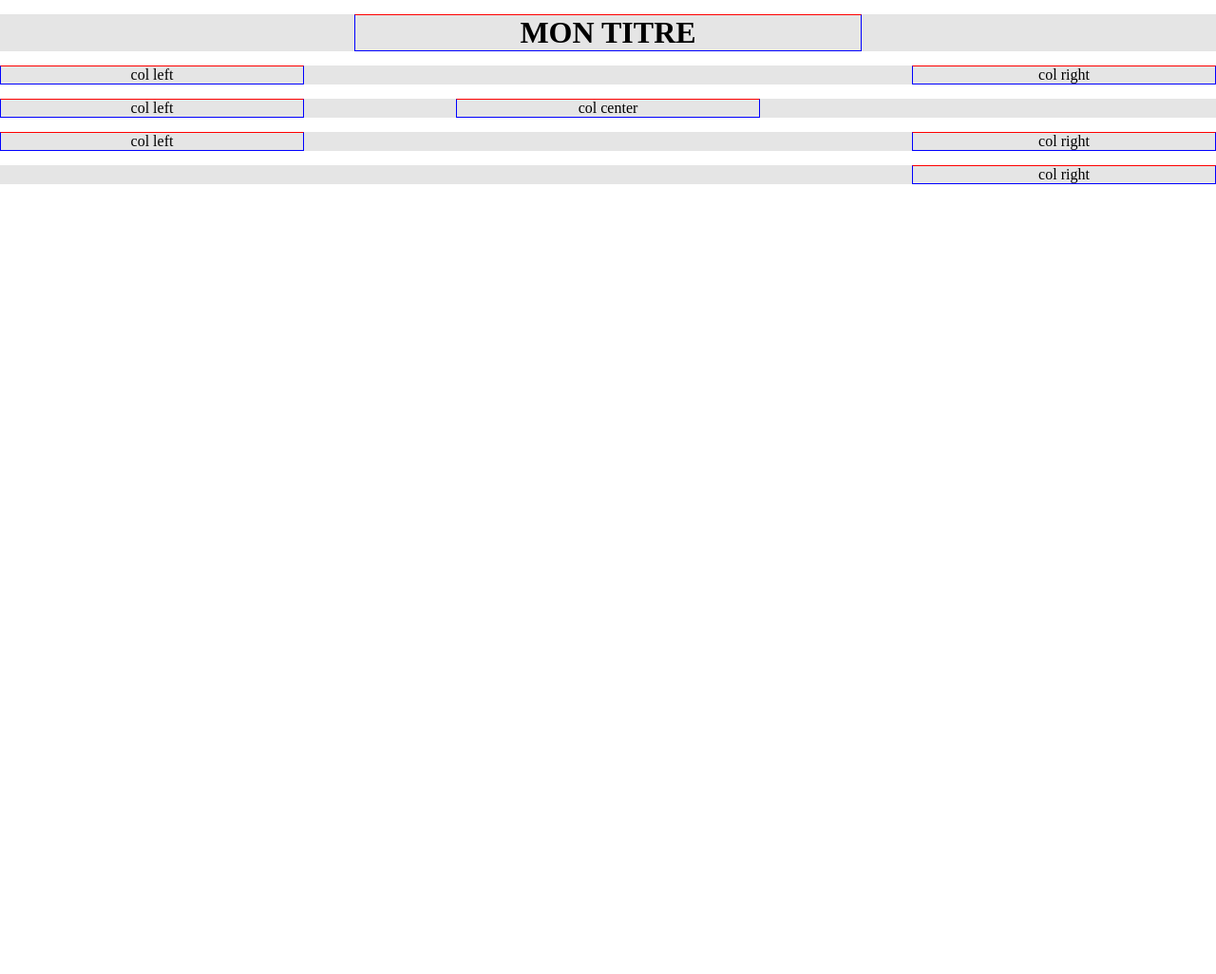
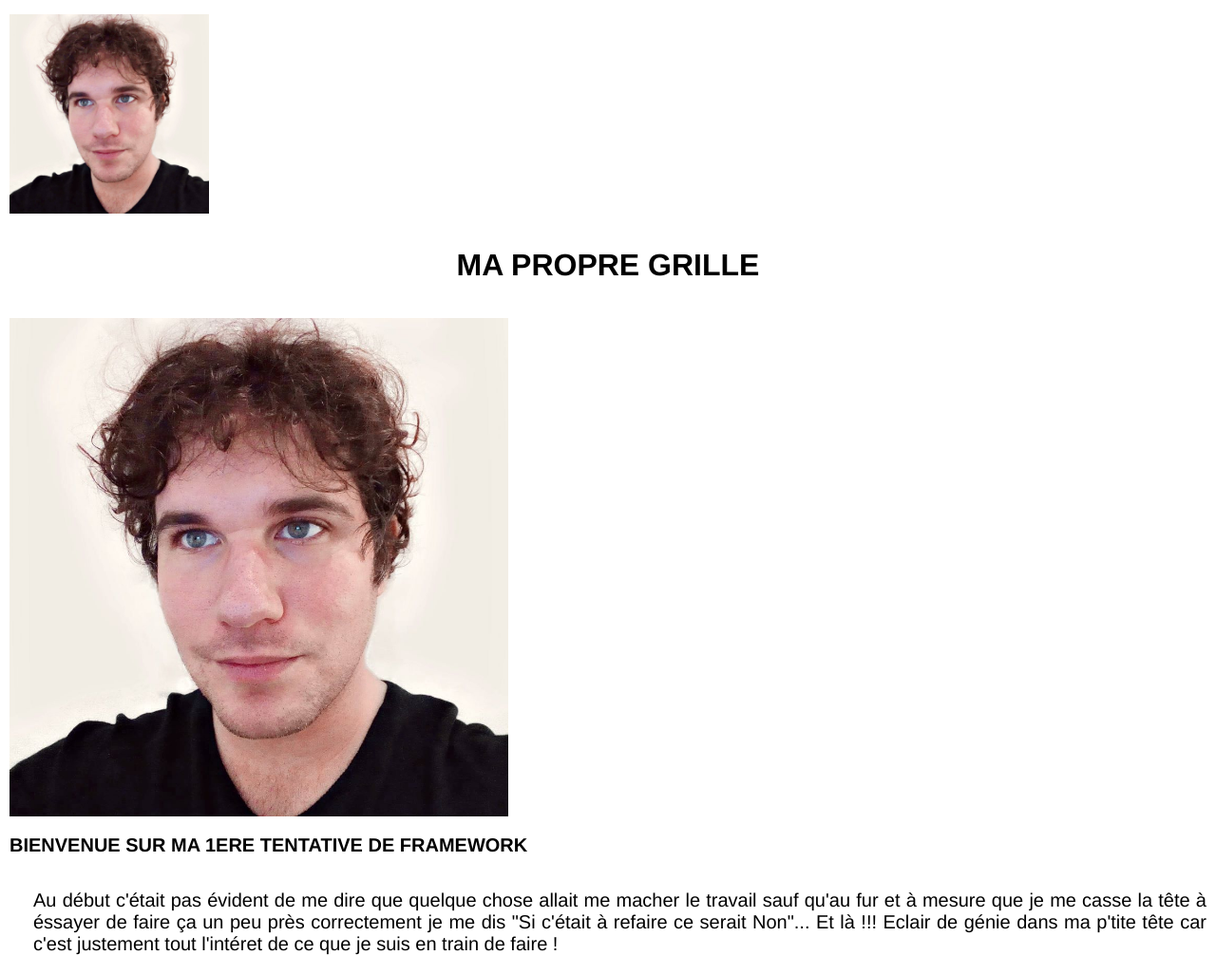
Before and after one commit to julienBartholini/EXERCICES-WEB, a plain HTML site: page exercices/ex6/index.html in a window 1280 px wide. Shown: the whole page at 95% size. Before the commit the page ends 800 px from the top, so only its background shows below. Drawn offline with Linux system fonts and the light colour scheme.

Commit message:
WEB EXERCICES : Ex6 (My Own Grid) Some [CAvancement But... Where i go ?...

```diff
--- a/exercices/ex6/index.html
+++ b/exercices/ex6/index.html
@@ -9,26 +9,26 @@
 <body>
   <div class="container">
     <div class="row">
-      <h1 class="col col-xs-5 center">MON TITRE</h1>
-    </div>
-
-    <div class="row row-1">
-      <div class="col col-xs-3">col left</div>
-      <div class="col col-xs-3 right">col right</div>
-    </div>
-
-    <div class="row row-2">
-      <div class="col col-xs-3">col left</div>
-      <div class="col col-xs-3 center">col center</div>
-    </div>
-
-    <div class="row row-3">
-      <div class="col col-xs-3">col left</div>
-      <div class="col col-xs-3 right">col right</div>
+      <img src="imgs/profil2020.jpg" class="col col-xs-2"/>
+      <div class="col col-xs-1 right"></div>
     </div>
 
     <div class="row">
-      <div class="col col-xs-3 right">col right</div>
+      <h1 class="col col-xs-12 text-center capital">ma propre grille</h1>
+    </div>
+
+    <div class="row">
+      <img src="imgs/profil2020.jpg" alt="tête de gentil" title="tête de gentil" class="col col-xs-5 center"/>
+    </div>
+
+    <div class="row">
+      <h2 class="col col-xs-12 capital">bienvenue sur ma 1ere tentative de framework</h2>
+    </div>
+
+    <div class="row">
+      <p class="col col-xs-12">
+        Au début c'était pas évident de me dire que quelque chose allait me macher le travail sauf qu'au fur et à mesure que je me casse la tête à éssayer de faire ça un peu près correctement je me dis "Si c'était à refaire ce serait Non"... Et là !!! Eclair de génie dans ma p'tite tête car c'est justement tout l'intéret de ce que je suis en train de faire !
+      </p>
     </div>
 
     <!-- <div class="row">
--- a/exercices/ex6/styles/framework.css
+++ b/exercices/ex6/styles/framework.css
@@ -1,3 +1,7 @@
+* {
+  font-family: helvetica;
+}
+
 html, body {
   margin: 0;
   padding: 0;
@@ -9,7 +13,20 @@ html, body {
   box-sizing: inherit;
 }
 
+h2 {
+  margin: 0;
+  font-size: 1.25em;
+}
+
+p {
+  padding-left: 25px;
+
+  font-size: 1.25em;
+  text-align: justify;
+}
+
 .container {
+  padding: 0 10px;
   width: 100%;
 }
 
@@ -17,7 +34,7 @@ html, body {
   position: relative;
   margin-top: 15px;
   width: 100%;
-  background-color: rgba(0, 0, 0, .1);
+  /* background-color: rgba(0, 0, 0, .1); */
 }
 
 .row > * {
@@ -87,6 +104,18 @@ html, body {
   width: calc(1200%/12);
 }
 
+.capital {
+  text-transform: uppercase;
+}
+
+.text-center {
+  text-align: center;
+}
+
+.text-right {
+  text-align: right;
+}
+
 @media screen and (min-width: 700px) {
   .col-sm-6 {
     width: calc(600%/12);
--- a/exercices/ex6/styles/style.css
+++ b/exercices/ex6/styles/style.css
@@ -1,10 +1,9 @@
 div {
-  text-align: center;
+  text-align: left;
 }
 
 .col {
   height: 100%;
 
-  border: solid 1px blue;
-  border-top: solid 1px red;
+  /* border: solid 1px black; */
 }
```
Also changed, not shown: exercices/ex6/imgs/profil2020.jpg (added).
